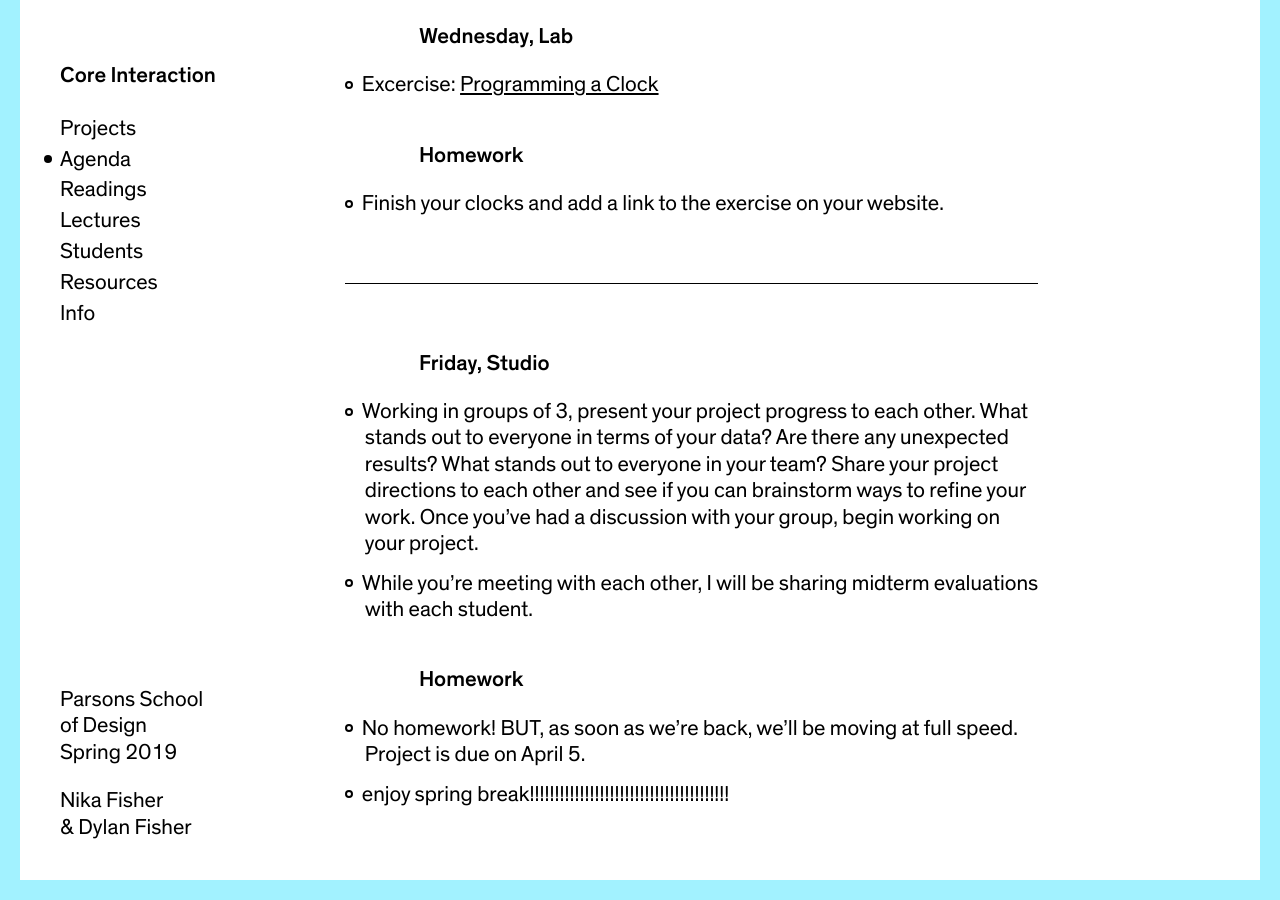
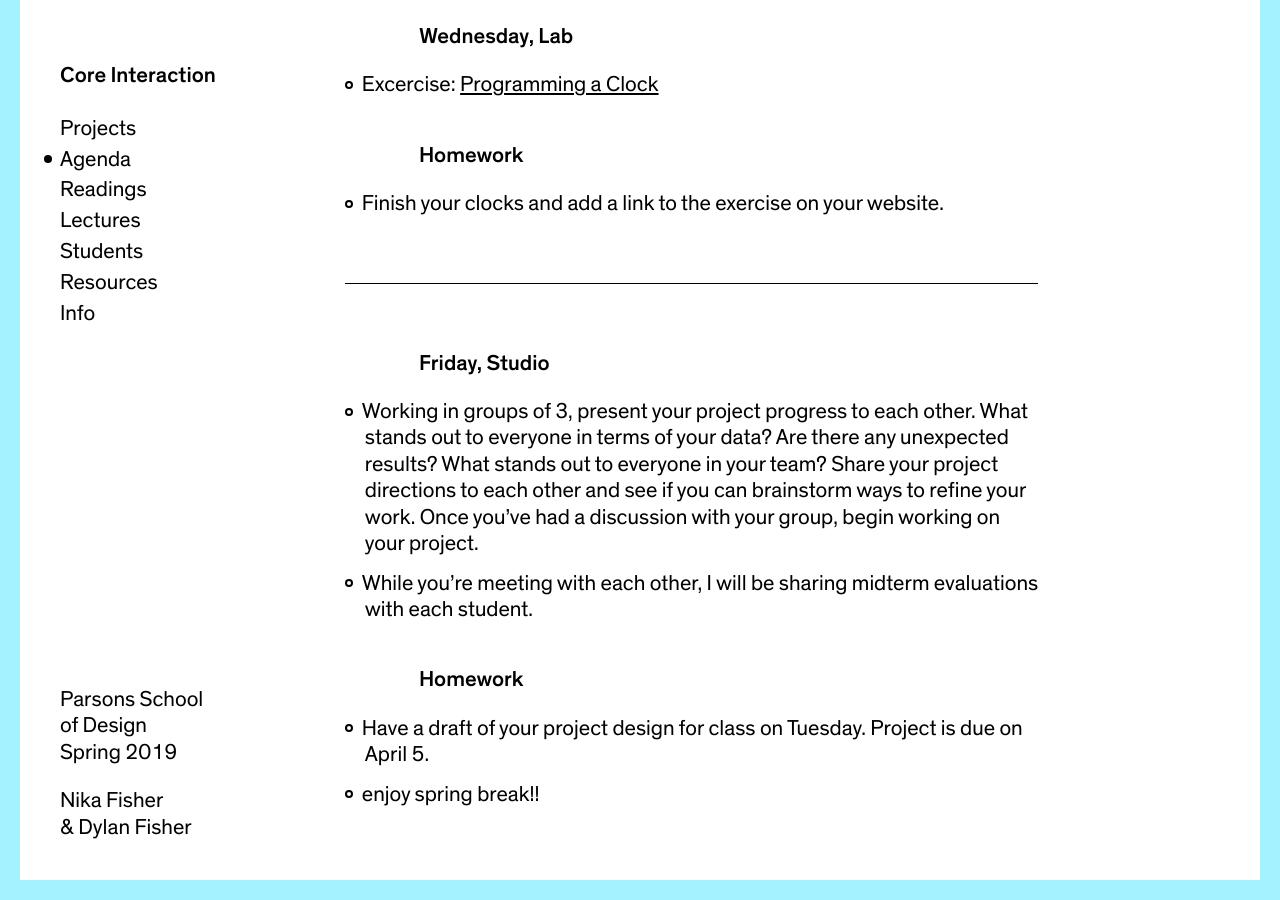
Before and after one commit to dylanfisher/ci19, a Jekyll site: the page built from _agendas/week-8.md, in a window 1280 px wide and 900 px high, scrolled down 756 px. Built offline with Jekyll 4.4.1, drawn with Linux system fonts in a browser that asks for light colours.

Commit message:
Add agenda

```diff
--- a/_agendas/week-8.md
+++ b/_agendas/week-8.md
@@ -33,5 +33,5 @@ date_range:       3/12 – 3/15
 - While you&rsquo;re meeting with each other, I will be sharing midterm evaluations with each student.
 
 ### Homework
-- No homework! BUT, as soon as we&rsquo;re back, we&rsquo;ll be moving at full speed. Project is due on April 5.
-- enjoy spring break!!!!!!!!!!!!!!!!!!!!!!!!!!!!!!!!!!!!!!!!
+- Have a draft of your project design for class on Tuesday. Project is due on April 5.
+- enjoy spring break!!
```
